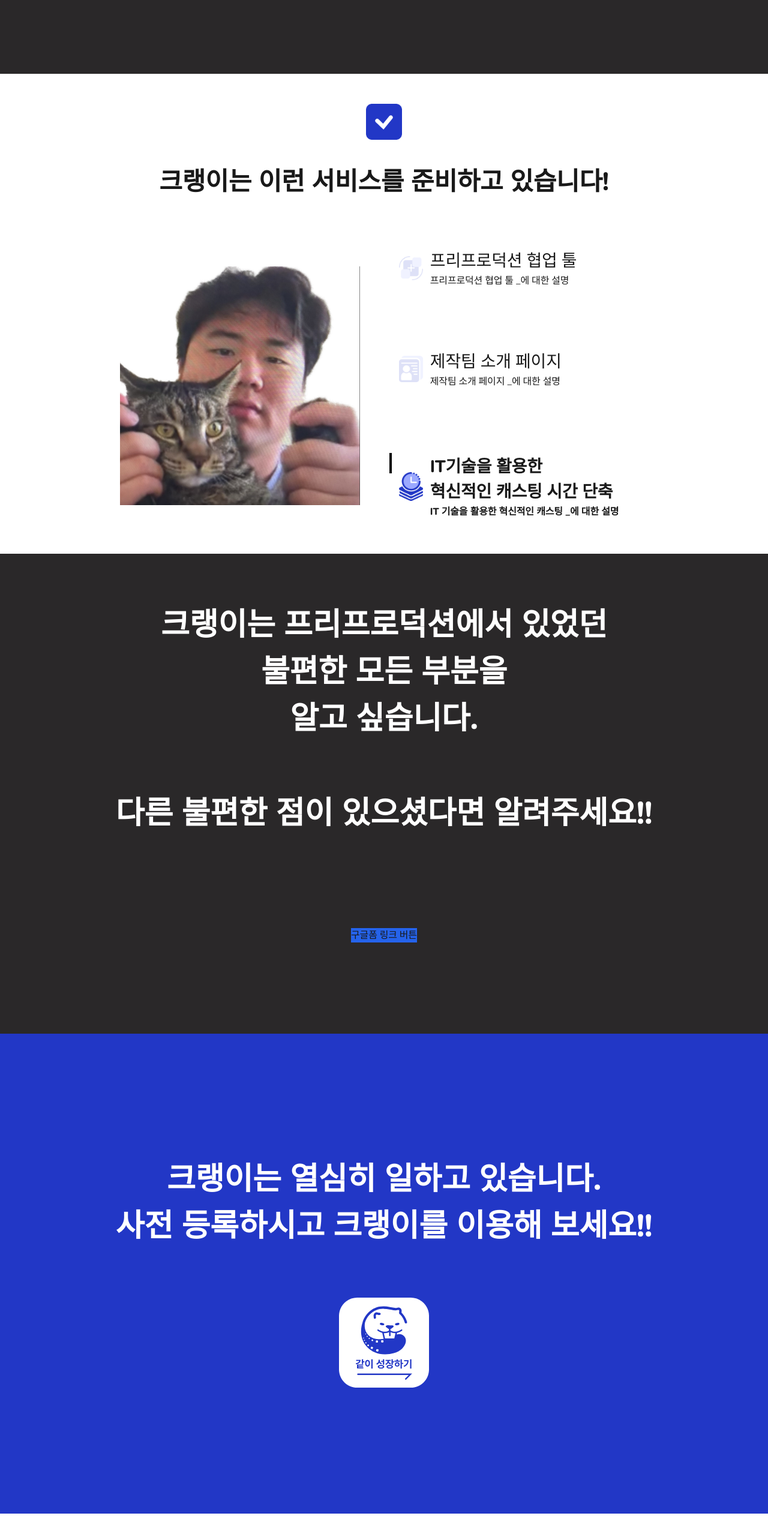
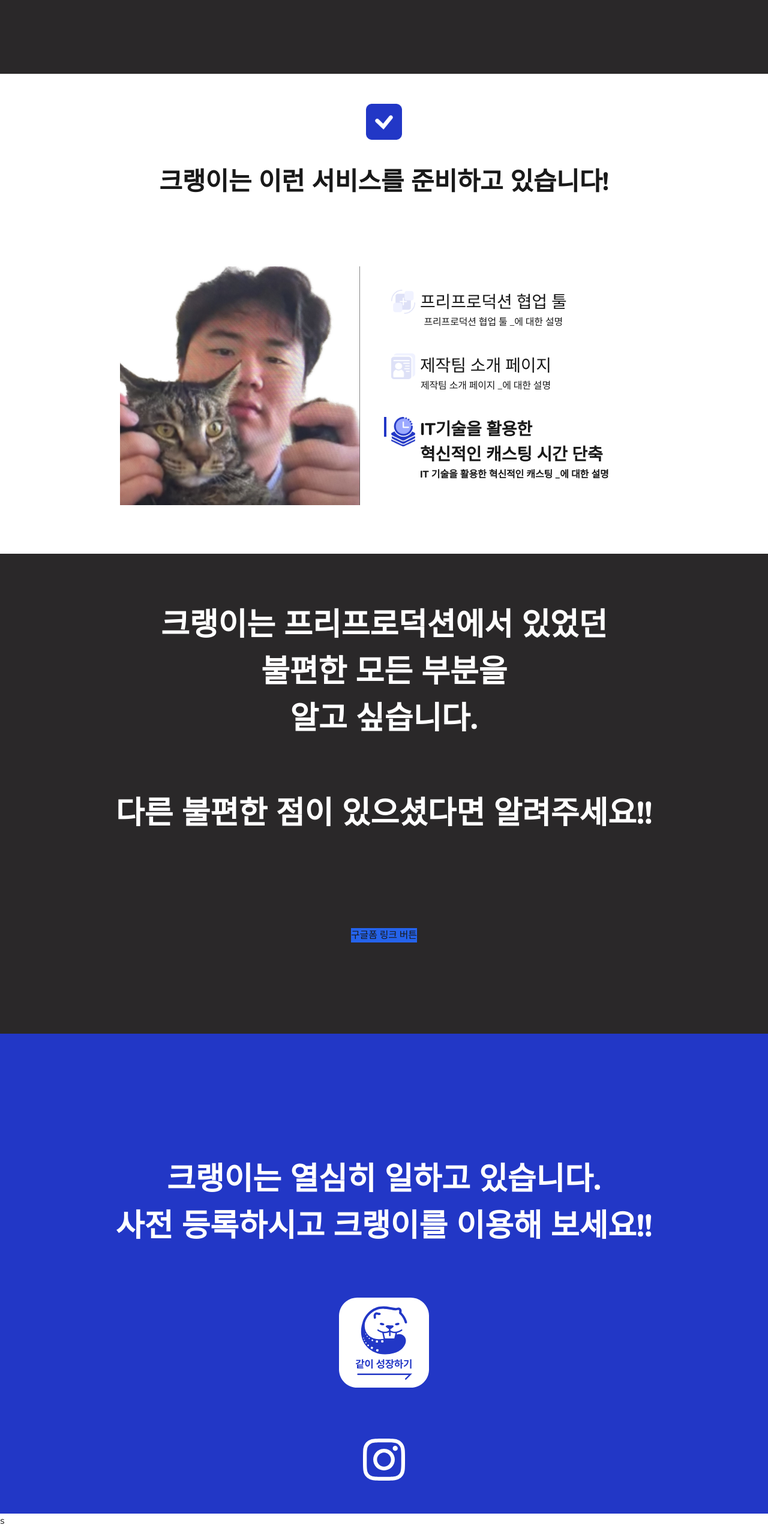
Before and after one commit to OasisWatts/crankie-landing-fe, a Next.js app: page / in a window 1280 px wide. Shown: the part 4437-6984 px from the top of the page at 60% size. Before the commit the page ends 6960 px from the top, so only its background shows below. Built offline with nearby package versions, Linux system fonts and the light colour scheme.

Commit message:
preparation updated

```diff
--- a/app/(default)/page.tsx
+++ b/app/(default)/page.tsx
@@ -24,7 +24,7 @@
       <FeatureTeamSpace data={jsonData.FeatureTeamSpace} />
       <Preparation data={jsonData.Preparation} />
       <ClientService data={jsonData.ClientService} />
-      <Waitlist data={jsonData.Waitlist} />
+      <Waitlist data={jsonData.Waitlist} />s
     </div>
   )
 }
--- a/components/preparation.tsx
+++ b/components/preparation.tsx
@@ -75,63 +75,48 @@
                     </div>
                 </div>
                 {/* 설명란 */}
-                <div className="right flex-1 flex flex-col" style={{ flexBasis: '50%' }}>
-                    {/* 설명1 */}
-                    <div className={`exp1 flex flex-row items-center justify-center flex-1 `} style={{flexBasis: "30%"}}>
-                        <div className="bar h-full flex-1 flex flex-col items-end justify-center" style={{ flexBasis: "2%" }}>
-                            <div className="pBar w-1 overflow-hidden rounded-md" style={{
-                                height: '50%',
-                                background: `linear-gradient(to bottom, black ${currentExp === 1 ? progress : 0}%, transparent ${currentExp === 1 ? progress : 0}%)`,
+                <div className="right flex-1 flex flex-col justify-center" style={{ flexBasis: '50%' }}>
+                    <div className="exp1 flex flex-row mb-10">
+                        <div className="pBar w-1 overflow-hidden rounded-md mr-2" style={{
+                                height: '100%',
+                                background: `linear-gradient(to bottom, #2237C6 ${currentExp === 1 ? progress : 0}%, transparent ${currentExp === 1 ? progress : 0}%)`,
                                 transition: 'background 0.1s linear',
                                 borderRadius: '0 0 50px 50px'
                             }}></div>
+                        <div className="picto mr-2">
+                            <Image src={preparation_pic1} alt="dsf" width={40} height={40} className={`${currentExp === 1 ? "" : "opacity-15"}`}/>
                         </div>
-                        <div className={`left h-full flex-1 flex items-center justify-center`} style={{ flexBasis: "10%" }}>
-                            <div className="w-[40px] h-[40px] flex items-center justify-center">
-                                <Image src={preparation_pic1} alt="dsf" width={40} height={40} className={`${currentExp === 1 ? "" : "opacity-15"}`}/>
-                            </div>
-                        </div>
-                        <div className={`right h-full flex-1 flex flex-col items-start justify-center ${currentExp === 1 ? "font-extrabold" : "font-light"}`} style={{ flexBasis: "88%" }}>
+                        <div className={`exp  ${currentExp === 1 ? "font-extrabold" : "font-light"}`}>
                             <h1 className="text-2xl">{data.explanation1}</h1>
                             <h1 className="text-md">{data.explanation1_1}</h1>
                         </div>
                     </div>
-                    {/* 설명2 */}
-                    <div className={`exp2 flex flex-row items-center justify-center flex-1`} style={{flexBasis: "30%"}}>
-                        <div className="bar h-full flex-1 flex flex-col items-end justify-center" style={{ flexBasis: "2%" }}>
-                            <div className="pBar w-1 overflow-hidden rounded-md" style={{
-                                height: '50%',
-                                background: `linear-gradient(to bottom, black ${currentExp === 2 ? progress : 0}%, transparent ${currentExp === 2 ? progress : 0}%)`,
+                    <div className="exp2 flex flex-row">
+                        <div className="pBar w-1 overflow-hidden rounded-md mr-2" style={{
+                                height: '100%',
+                                background: `linear-gradient(to bottom, #2237C6 ${currentExp === 2 ? progress : 0}%, transparent ${currentExp === 2 ? progress : 0}%)`,
                                 transition: 'background 0.1s linear',
                                 borderRadius: '0 0 50px 50px'
                             }}></div>
+                        <div className="picto mr-2">
+                            <Image src={preparation_pic2} alt="dsf" width={40} height={40} className={`${currentExp === 2 ? "" : "opacity-15"}`}/>
                         </div>
-                        <div className={`left h-full flex-1 flex items-center justify-center`} style={{ flexBasis: "10%" }}>
-                            <div className="w-[40px] h-[40px] flex items-center justify-center">
-                                <Image src={preparation_pic2} alt="dsf" width={40} height={40} className={`${currentExp === 2 ? "" : "opacity-15"}`}/>
-                            </div>
-                        </div>
-                        <div className={`right h-full flex-1 flex flex-col items-start justify-center ${currentExp === 2 ? "font-extrabold" : "font-light"}`} style={{ flexBasis: "88%" }}>
+                        <div className={`exp  ${currentExp === 2 ? "font-extrabold" : "font-light"}`}>
                             <h1 className="text-2xl">{data.explanation2}</h1>
                             <h1 className="text-md">{data.explanation2_1}</h1>
                         </div>
                     </div>
-                    {/* 설명3 */}
-                    <div className={`exp3 flex flex-row items-center justify-center flex-1`} style={{flexBasis: "40%"}}>
-                        <div className="bar h-full flex-1 flex flex-col items-end justify-center" style={{ flexBasis: "2%" }}>
-                            <div className="pBar w-1 overflow-hidden rounded-md" style={{
-                                height: '50%',
-                                background: `linear-gradient(to bottom, black ${currentExp === 3 ? progress : 0}%, transparent ${currentExp === 3 ? progress : 0}%)`,
+                    <div className="exp3 flex flex-row mt-10">
+                        <div className="pBar w-1 overflow-hidden rounded-md mr-2" style={{
+                                height: '100%',
+                                background: `linear-gradient(to bottom, #2237C6 ${currentExp === 3 ? progress : 0}%, transparent ${currentExp === 3 ? progress : 0}%)`,
                                 transition: 'background 0.1s linear',
                                 borderRadius: '0 0 50px 50px'
                             }}></div>
+                        <div className="picto mr-2">
+                            <Image src={preparation_pic3} alt="dsf" width={40} height={40} className={`${currentExp === 3 ? "" : "opacity-15"}`}/>
                         </div>
-                        <div className={`left h-full flex-1 flex items-center justify-center`} style={{ flexBasis: "10%" }}>
-                            <div className="w-[40px] h-[40px] flex items-center justify-center">
-                                <Image src={preparation_pic3} alt="dsf" width={40} height={40} className={`${currentExp === 3 ? "" : "opacity-15"}`}/>
-                            </div>
-                        </div>
-                        <div className={`right h-full flex-1 flex flex-col items-start justify-center ${currentExp === 3 ? "font-extrabold" : "font-light"}`} style={{ flexBasis: "88%" }}>
+                        <div className={`exp flex flex-col items-start ${currentExp === 3 ? "font-extrabold" : "font-light"}`}>
                             <h1 className="text-2xl">{data.explanation3}</h1>
                             <h1 className="text-2xl">{data.explanation3_0}</h1>
                             <h1 className="text-md">{data.explanation3_1}</h1>
--- a/components/problem.tsx
+++ b/components/problem.tsx
@@ -18,10 +18,8 @@
                 </div>
             </div>
             <div className="bot flex-1 w-full flex flex-col items-center justify-center bg-white" style={{ flexBasis: '60%' }}>
-                <div className="img bg-[#2A2829] h-[1650px] w-[900px] flex-1 flex flex-col m-10 rounded-xl">
-                    <div className="img1 flex1 flex bg-white">
+                <div className="img bg-[#2A2829] w-[500px] h-[300px] flex-1 flex flex-col m-10 rounded-xl">
 
-                    </div>
                 </div>
             </div>
         </div>
--- a/components/wailitst.tsx
+++ b/components/wailitst.tsx
@@ -11,8 +11,21 @@
                 <h1 className="text-5xl font-extrabold">{data.title2}</h1>
             </div>
             <div className="bot w-full flex-1 flex flex-col items-center justify-start">
-                <div className="w-[150px] h-[150px] flex items-center justify-center">
+                <div className="w-[150px] h-[150px] flex items-center justify-center mb-15">
                     <Image src={waitlist_img} alt="dsf" width={150} height={150}/>
+                </div>
+                <div className="insta mt-20">
+                    <span className="[&>svg]:h-20 [&>svg]:w-20">
+                        <svg
+                            xmlns="http://www.w3.org/2000/svg"
+                            fill="currentColor"
+                            viewBox="0 0 448 512"
+                            color='white'
+                            >
+                            <path
+                            d="M224.1 141c-63.6 0-114.9 51.3-114.9 114.9s51.3 114.9 114.9 114.9S339 319.5 339 255.9 287.7 141 224.1 141zm0 189.6c-41.1 0-74.7-33.5-74.7-74.7s33.5-74.7 74.7-74.7 74.7 33.5 74.7 74.7-33.6 74.7-74.7 74.7zm146.4-194.3c0 14.9-12 26.8-26.8 26.8-14.9 0-26.8-12-26.8-26.8s12-26.8 26.8-26.8 26.8 12 26.8 26.8zm76.1 27.2c-1.7-35.9-9.9-67.7-36.2-93.9-26.2-26.2-58-34.4-93.9-36.2-37-2.1-147.9-2.1-184.9 0-35.8 1.7-67.6 9.9-93.9 36.1s-34.4 58-36.2 93.9c-2.1 37-2.1 147.9 0 184.9 1.7 35.9 9.9 67.7 36.2 93.9s58 34.4 93.9 36.2c37 2.1 147.9 2.1 184.9 0 35.9-1.7 67.7-9.9 93.9-36.2 26.2-26.2 34.4-58 36.2-93.9 2.1-37 2.1-147.8 0-184.8zM398.8 388c-7.8 19.6-22.9 34.7-42.6 42.6-29.5 11.7-99.5 9-132.1 9s-102.7 2.6-132.1-9c-19.6-7.8-34.7-22.9-42.6-42.6-11.7-29.5-9-99.5-9-132.1s-2.6-102.7 9-132.1c7.8-19.6 22.9-34.7 42.6-42.6 29.5-11.7 99.5-9 132.1-9s102.7-2.6 132.1 9c19.6 7.8 34.7 22.9 42.6 42.6 11.7 29.5 9 99.5 9 132.1s2.7 102.7-9 132.1z" />
+                        </svg>
+                    </span>
                 </div>
             </div>
         </div>
```
